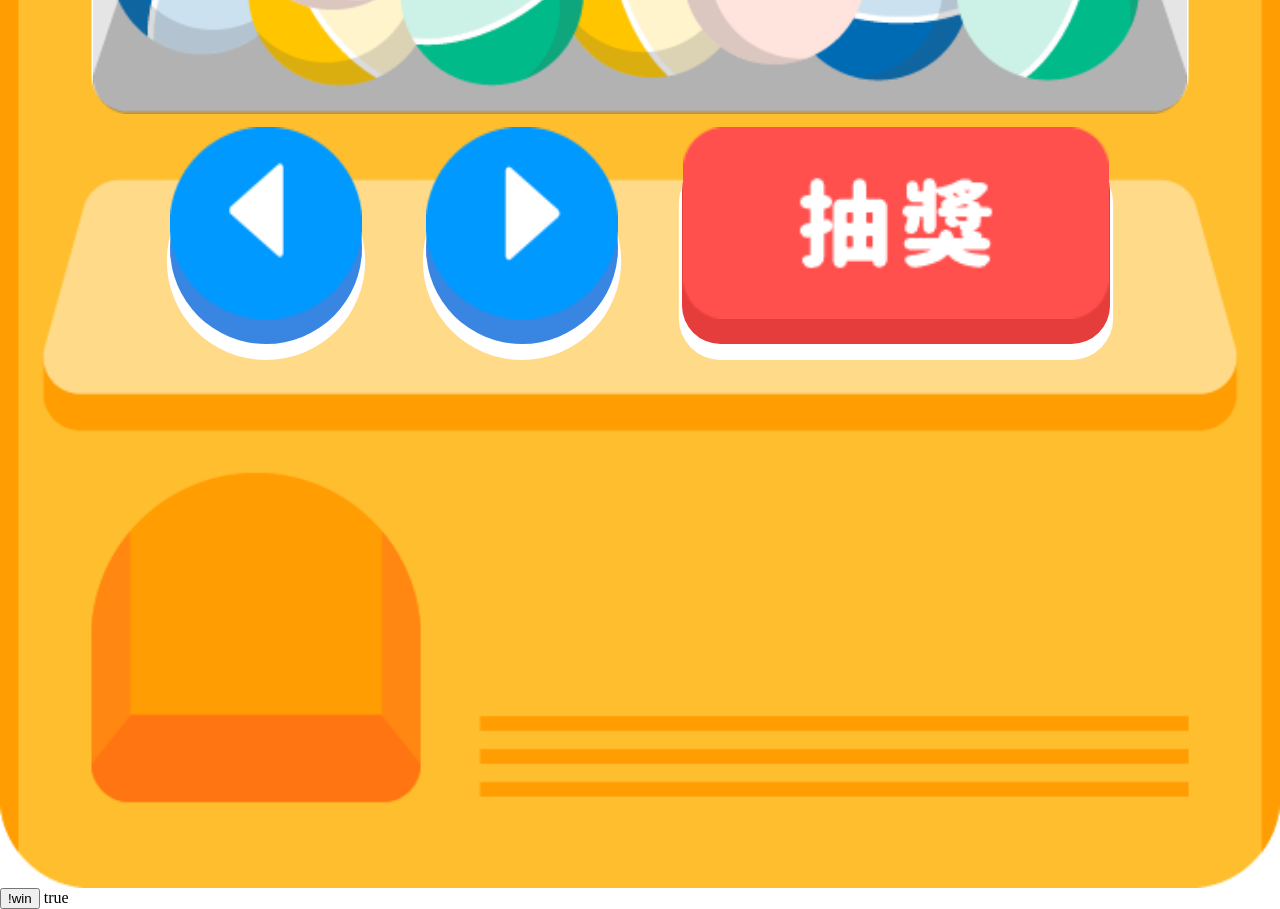
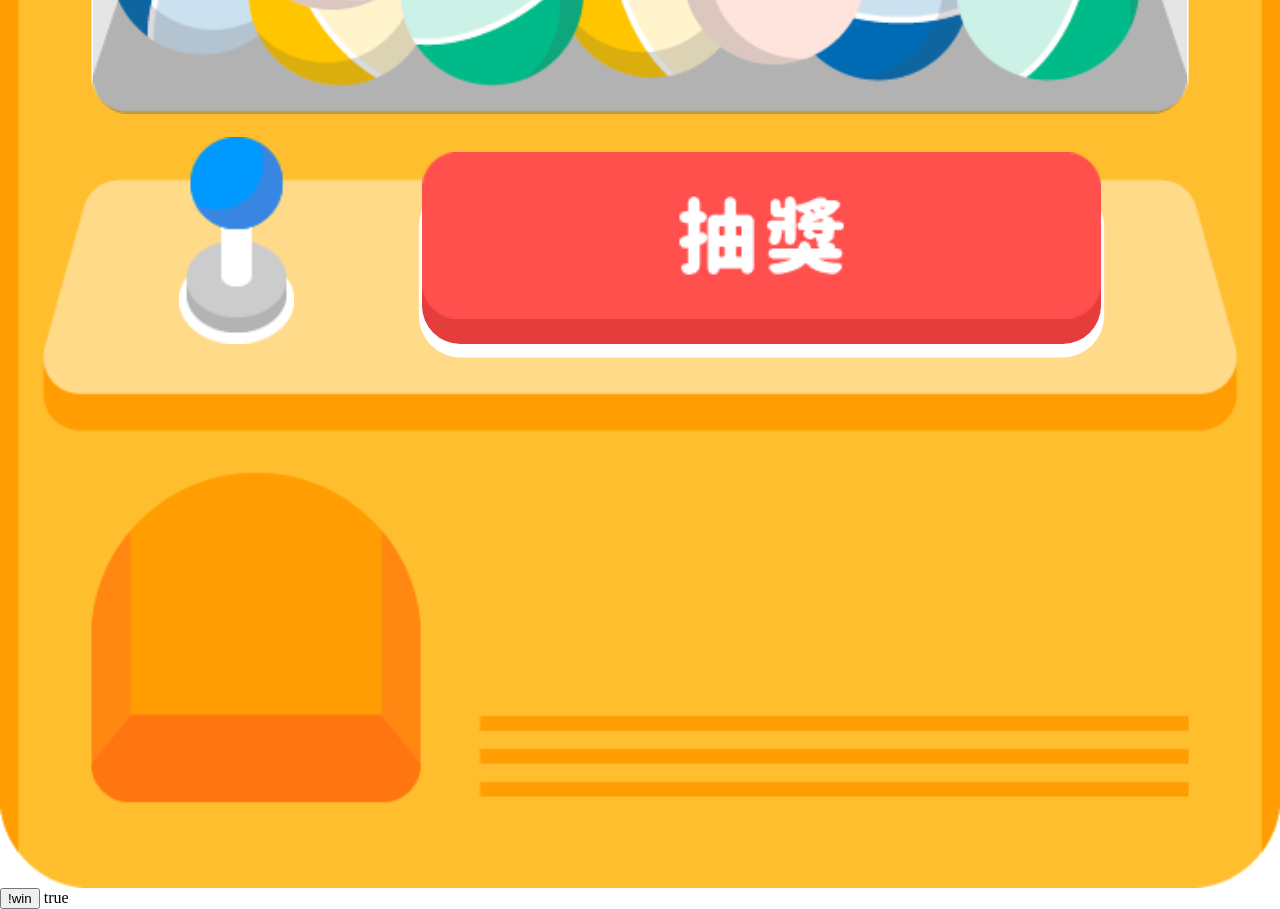
Before and after one commit to richie6280/claw-machine, an Angular app: page / in a window 1280 px wide. Shown: the part 1160-2069 px from the top of the page. Built offline with nearby package versions, Linux system fonts and the light colour scheme.

Commit message:
移除左右鍵

```diff
--- a/src/app/app.component.html
+++ b/src/app/app.component.html
@@ -1,22 +1,3 @@
-<!-- <div class="craneGame">
-  <div class="crane">
-    <div class="crane-arm">
-
-      <div class="claw">
-        <div style="position:absolute;top:0;left:10px;width:40px;height:20px;background:#5b5b5b;border-radius:5px;">
-        </div>
-        <div class="clawBar"></div>
-        <div class="clawALL crane-arm-claw">
-          <div class="clawBall"></div>
-          <div class="leftClaw"></div>
-          <div class="rightClaw"></div>
-        </div>
-      </div>
-
-    </div>
-  </div>
-</div> -->
-
 <div class="container" oncontextmenu="return false" onselectstart="return false">
   <img src="../assets/machine-frame.png" alt="" class="bg">
   <div class="claw-all claw">
@@ -31,14 +12,7 @@
   <img src="../assets/window-prizes-shadow.png" alt="" class="prizes">
 
   <div class="button">
-    <button class="left" (mousedown)="startEventLeft($event)" (mouseup)="stopEvent($event)"
-      (touchstart)="startEventLeft($event)" (touchend)="stopEvent($event)">
-      <img src="../assets/btn-left-arrow.png" alt="">
-    </button>
-    <button class="right" (mousedown)="startEventRight($event)" (mouseup)="stopEvent($event)"
-      (touchstart)="startEventRight($event)" (touchend)="stopEvent($event)">
-      <img src="../assets/btn-right-arrow.png" alt="">
-    </button>
+    <img src="../assets/joystick.png" alt="" class="joystick">
     <button class="get" (click)="grab()">
       <img src="../assets/btn-prize-text.png" alt="">
     </button>
@@ -47,12 +21,3 @@
 
 <button (click)="change()">!win</button>
 {{win}}
-<!-- {{number}} -->
-
-<!-- <button class="btn" (mousedown)="startEvent($event)" (mouseup)="stopEvent($event)">
-  網頁按鈕1
-</button>
-
-<button class="btn" (touchstart)="startEvent($event)" (touchend)="stopEvent($event)">
-  手機按鈕2
-</button> -->
--- a/src/app/app.component.scss
+++ b/src/app/app.component.scss
@@ -1,21 +1,3 @@
-@keyframes swingRight {
-    0% {
-        transform: rotate(10deg);
-    }
-    100% {
-        transform: rotate(-10deg);
-    }
-}
-
-@keyframes swingLeft {
-    0% {
-        transform: rotate(-10deg);
-    }
-    100% {
-        transform: rotate(10deg);
-    }
-}
-
 .container {
     width: 100%;
     overflow-x: hidden;
@@ -28,7 +10,7 @@
     .bg {
         width: 100%;
         z-index: -1;
-        position: fixed;
+        position: absolute;
     }
 
     .claw-all {
@@ -69,7 +51,7 @@
             width: 10vw;
             position: absolute;
             top: 10vw;
-            left: 8vw;
+            left: 7.8vw;
             transform-origin: top left;
             transform: rotate(30deg);
         }
@@ -97,48 +79,33 @@
     width: 100%;
     display: flex;
     justify-content: center;
+    align-items: flex-end;
     position: absolute;
     bottom: 42.5vw;
+    z-index: 3;
 
-    .left,
-    .right {
-        width: 15vw;
-        height: 15vw;
-        border-radius: 50%;
+    .joystick {
+        width: 9vw;
+    }
+
+    .get {
+        width: 53vw;
+        height: 13vw;
         border: none;
         display: flex;
         justify-content: center;
         align-items: center;
-        margin: 0 2.5vw;
-        border-bottom: 4vw solid #3986e2;
-        background: #3986e2;
-        transition: all 0.25s;
-        box-shadow: 0 1vw 0 .25vw #fff;
-
-        img {
-            width: 15vw;
-            height: 15vw;
-            // border-bottom: 4vw solid #fff;
-        }
-    }
-
-    .get {
-        width: 33.45vw;
-        height: 15vw;
-        border: none;
-        display: flex;
-        justify-content: center;
-        align-items: center;
-        margin: 0 2.5vw;
+        margin-left: 10vw;
         border-radius: 3vw;
         border-bottom: 4vw solid #e53c3c;
         background: #e53c3c;
         transition: all .25s;
-        box-shadow: 0 1vw 0 .25vw #fff;
+        box-shadow: 0 .8vw 0 .25vw #fff;
+        // filter: contrast(120%);
 
         img {
-            width: 35vw;
-            height: 15vw;
+            width: 53vw;
+            height: 13vw;
         }
     }
 
@@ -146,88 +113,3 @@
         border-bottom: none;
     }
 }
-
-// .craneGame {
-//     height: 300px;
-//     border: 1px solid #000;
-// }
-
-// .crane-arm {
-//     width: 100%;
-//     height: 0.75vh;
-//     background: rgb(155, 155, 155);
-//     margin-top: 1%;
-// }
-// .crane-arm-claw {
-//     // width: 50px;
-//     // height: 50px;
-//     // background: blue;
-//     // position: relative;
-// }
-
-.prize {
-    // height: 25px;
-    // width: 25px;
-    // background: red;
-    // position: absolute;
-    // z-index: 10;
-    width: 10vw;
-    height: 10vw;
-}
-
-// .claw {
-//     position: absolute;
-//     top: 1.85%;
-//     left: 30px;
-//     width: 60px;
-//     height: 260px;
-// }
-// .clawBar {
-//     position: absolute;
-//     top: 20px;
-//     left: 27px;
-//     width: 6px;
-//     height: 15px;
-//     background: #5b5b5b;
-//     border-radius: 0 0 10px 10px;
-// }
-// .clawALL {
-//     position: absolute;
-//     top: 30px;
-//     left: 0;
-//     width: 60px;
-//     transform-origin: top center;
-// }
-// .clawBall {
-//     position: absolute;
-//     top: 0px;
-//     left: 21px;
-//     width: 6px;
-//     height: 6px;
-//     border: 6px solid #5b5b5b;
-//     border-radius: 50%;
-// }
-// .leftClaw {
-//     position: absolute;
-//     top: 5px;
-//     left: 3px;
-//     width: 16px;
-//     height: 25px;
-//     border-top: 8px solid #5b5b5b;
-//     border-left: 4px solid #5b5b5b;
-//     transform-origin: top right;
-//     transform: rotate(-30deg);
-//     transition: all 0.25s;
-// }
-// .rightClaw {
-//     position: absolute;
-//     top: 5px;
-//     right: 3px;
-//     width: 16px;
-//     height: 25px;
-//     border-top: 8px solid #5b5b5b;
-//     border-right: 4px solid #5b5b5b;
-//     transform-origin: top left;
-//     transform: rotate(30deg);
-//     transition: all 0.25s;
-// }
--- a/src/app/app.component.ts
+++ b/src/app/app.component.ts
@@ -7,7 +7,9 @@ import { Component, OnInit } from '@angular/core';
 })
 export class AppComponent {
 
-  ngOnInit() { }
+  ngOnInit() {
+    this.swingRight();
+  }
 
   constructor() { }
 
@@ -16,57 +18,80 @@ export class AppComponent {
   y: number = 0;
   win: boolean = true;
 
-  startEventLeft(e: any): void {
+  // startEventLeft(e: any): void {
+  //   const claw = document.querySelector('.claw') as HTMLElement;
+  //   const btn = document.querySelector('.left') as HTMLElement;
+
+  //   btn.classList.add('preㄥss');
+  //   if (this.x < 0) return;
+
+  //   this.count = setInterval(() => {
+  //     this.x -= 0.5;
+  //     claw.style.transform = `translateX(${this.x}px)`;
+  //     if (this.x < 0) {
+  //       clearInterval(this.count);
+  //     };
+  //   }, 3);
+  // }
+
+  // startEventRight(e: any): void {
+  //   const machine = document.querySelector('.container') as HTMLElement;
+  //   const claw = document.querySelector('.claw') as HTMLElement;
+  //   const btn = document.querySelector('.right') as HTMLElement;
+
+  //   btn.classList.add('press');
+  //   if (this.x > machine.offsetWidth - this.x) return;
+
+  //   this.count = setInterval(() => {
+  //     this.x += 0.5;
+  //     claw.style.transform = `translateX(${this.x}px)`;
+  //     if (this.x > (machine.offsetWidth - this.x)) {
+  //       clearInterval(this.count);
+  //     };
+  //   }, 3);
+  // }
+
+  // stopEvent(e: any): void {
+  //   const rightBtn = document.querySelector('.right') as HTMLElement;
+  //   const leftBtn = document.querySelector('.left') as HTMLElement;
+  //   if (this.count) {
+  //     clearInterval(this.count);
+  //     rightBtn.classList.remove('press');
+  //     leftBtn.classList.remove('press');
+  //   }
+  // }
+
+  swingRight() {
+    const machine = document.querySelector('.container') as HTMLElement;
     const claw = document.querySelector('.claw') as HTMLElement;
-    // const armClaw = document.querySelector('.crane-arm-claw') as HTMLElement;
-    const btn = document.querySelector('.left') as HTMLElement;
 
-    btn.classList.add('press');
+    this.count = setInterval(() => {
+      this.x += 0.5;
+      claw.style.transform = `translateX(${this.x}px)`;
+      if (this.x > (machine.offsetWidth - this.x)) {
+        clearInterval(this.count);
+        this.swingLeft();
+      };
+    }, 3);
+  }
+
+  swingLeft() {
+    const claw = document.querySelector('.claw') as HTMLElement;
+
     if (this.x < 0) return;
 
     this.count = setInterval(() => {
       this.x -= 0.5;
       claw.style.transform = `translateX(${this.x}px)`;
-      // armClaw.style.animation = 'swingLeft .5s linear infinite alternate';
       if (this.x < 0) {
         clearInterval(this.count);
+        this.swingRight();
       };
     }, 3);
   }
 
-  startEventRight(e: any): void {
-    const machine = document.querySelector('.container') as HTMLElement;
-    const claw = document.querySelector('.claw') as HTMLElement;
-    const btn = document.querySelector('.right') as HTMLElement;
-    // const armClaw = document.querySelector('.body-claw') as HTMLElement;
-
-    btn.classList.add('press');
-    if (this.x > machine.offsetWidth - this.x) return;
-
-    this.count = setInterval(() => {
-      this.x += 0.5;
-      claw.style.transform = `translateX(${this.x}px)`;
-      // armClaw.style.animation = 'swingRight .5s linear infinite alternate';
-      if (this.x > (machine.offsetWidth - this.x)) {
-        clearInterval(this.count);
-      };
-    }, 3);
-  }
-
-  stopEvent(e: any): void {
-    // const armClaw = document.querySelector('.crane-arm-claw') as HTMLElement;
-    const rightBtn = document.querySelector('.right') as HTMLElement;
-    const leftBtn = document.querySelector('.left') as HTMLElement;
-    // const getBtn = document.querySelector('.get') as HTMLElement;
-    if (this.count) {
-      clearInterval(this.count);
-      // armClaw.style.animation = '';
-      rightBtn.classList.remove('press');
-      leftBtn.classList.remove('press');
-    }
-  }
-
   grab(): void {
+    clearInterval(this.count);
     const machine = document.querySelector('.container') as HTMLElement;
     const claw = document.querySelector('.claw') as HTMLElement;
     const clawBar = document.querySelector('.bar-claw') as HTMLElement;
@@ -107,10 +132,10 @@ export class AppComponent {
               if (this.x < 0) {
                 leftClaw.classList.add('clawGrab');
                 rightClaw.classList.add('clawGrab');
-                setTimeout(() => {
-                  leftClaw.classList.remove('clawGrab');
-                  rightClaw.classList.remove('clawGrab');
-                }, 250)
+                // setTimeout(() => {
+                //   leftClaw.classList.remove('clawGrab');
+                //   rightClaw.classList.remove('clawGrab');
+                // }, 250)
 
                 clearInterval(this.count);
                 if (this.win) this.dropPrize();  //中獎掉禮物
@@ -137,9 +162,6 @@ export class AppComponent {
     prize.style.position = 'relative';
     prize.style.top = '13vw';
     prize.style.right = '1.5vw';
-    // prize.style.zIndex = '-2';
-    // prize.style.background = 'red';
-    // prize.style.borderRadius = '50%';
   }
 
   dropPrize(): void {
@@ -170,8 +192,4 @@ export class AppComponent {
     this.win = !this.win;
   }
 
-  showPrize() {
-
-  }
-
 }
```
Also changed, not shown: src/assets/btn-prize-text.png, src/assets/joystick.png (added).
